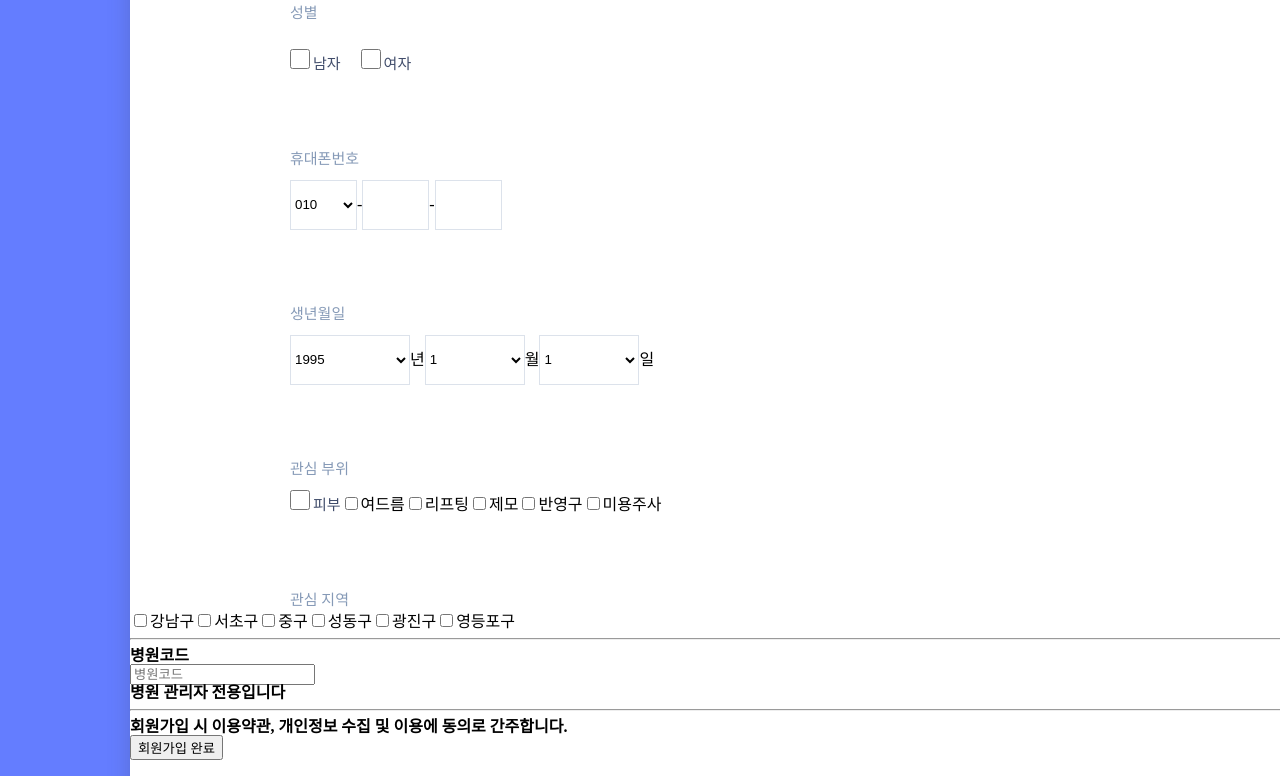
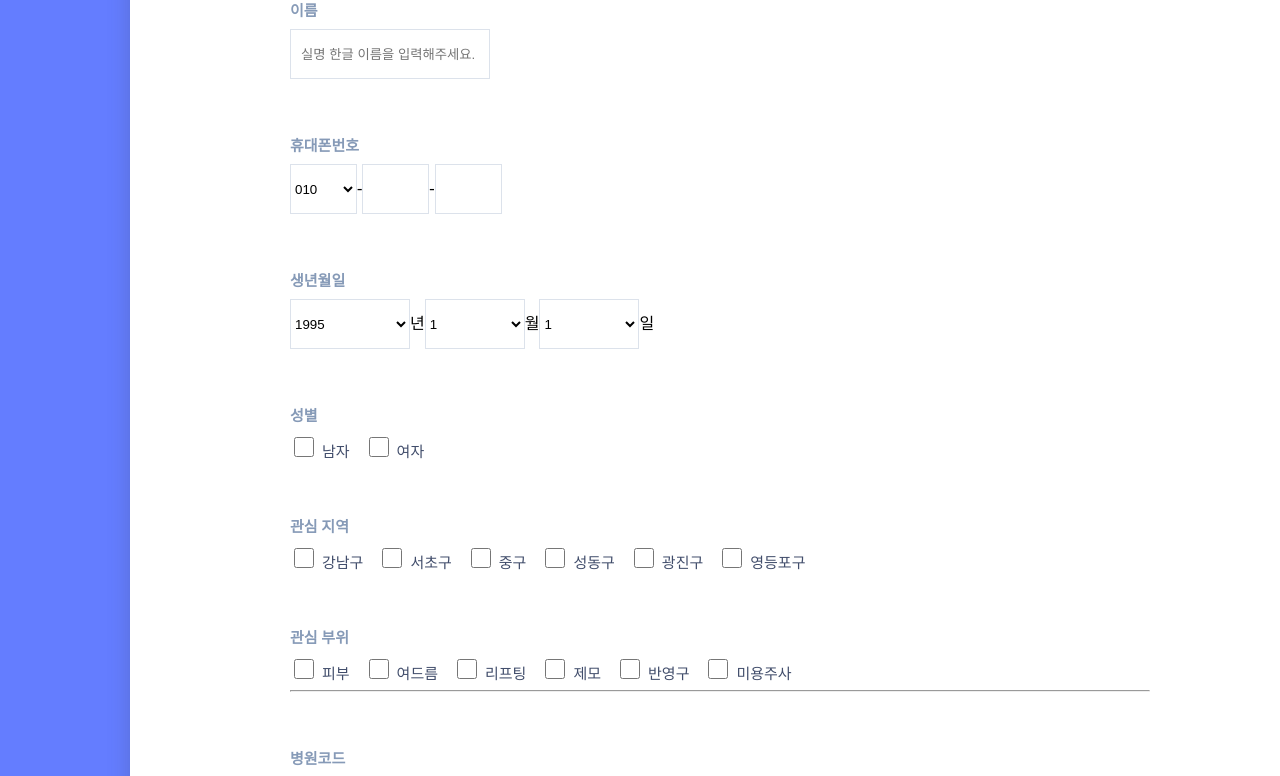
Before and after one commit to lyhlg/havit-web, a React (Create React App) app in the folder havit-web-frontend/: page /privacy in a window 1280 px wide. Shown: the part 380-1156 px from the top of the page. Built offline with nearby package versions, Linux system fonts and the light colour scheme; no server answers; a web font is replaced by a local one.

Commit message:
Modify signup

```diff
--- a/havit-web-frontend/src/components/Header/Privacy.js
+++ b/havit-web-frontend/src/components/Header/Privacy.js
@@ -7,23 +7,15 @@ class Privacy extends Component {
     return (
       <div className="privacy">
         <div className="privacy__wrapper">
-          <h2 className="privacy__signuptext">회원가입</h2>
-          <h3 className="privacy__name">이름</h3>
+          <div className="privacy__tab">
+            <h2 className="privacy__title">회원가입</h2>
+            <h3 className="privacy__label">이름</h3>
             <input
               type="text"
-            className="privacy__namebox"
+              className="privacy__input"
               placeholder="실명 한글 이름을 입력해주세요."
             />
-          <h3 className="privacy__gender">성별</h3>
-          <input type="checkbox" className="privacy__checkbox1" />
-          <label for="subscribeNews" className="privacy__male">
-            남자
-          </label>
-          <input type="checkbox" className="privacy__checkbox2" />
-          <label for="subscribeNews" className="privacy__female">
-            여자
-          </label>
-          <h3 className="privacy__phone">휴대폰번호</h3>
+            <h3 className="privacy__label">휴대폰번호</h3>
             <select id="txtMobile1" className="privacy__box1">
               <option value="010">010</option>
               <option value="011">011</option>
@@ -43,77 +35,104 @@ class Privacy extends Component {
               type="text"
               id="txtMobile3"
               size="4"
-            className="privacy__box3"
+              className="privacy__box2"
             />
-          <h3 className="privacy__birthday">생년월일</h3>
-          <select className="privacy__year">
+            <h3 className="privacy__label">생년월일</h3>
+            <select className="privacy__box3">
               <option>1995</option>
               <option>1996</option>
               <option>1997</option>
             </select>
             <span>년</span>
-          <select className="privacy__month">
+            <select className="privacy__box4">
               <option>1</option>
               <option>2</option>
               <option>3</option>
             </select>
             <span>월</span>
-          <select className="privacy__day">
+            <select className="privacy__box4">
               <option>1</option>
               <option>2</option>
               <option>3</option>
             </select>
             <span>일</span>
-          <h3 className="privacy__likepoint">관심 부위</h3>
-          <input type="checkbox" className="privacy__pointcheckbox1" />
-          <label for="subscribeNews" className="privacy__pointchecktext1">
+            <h3 className="privacy__label">성별</h3>
+            <input type="checkbox" className="privacy__checkbox" />
+            <label for="subscribeNews" className="privacy__text">
+              남자
+            </label>
+            <input type="checkbox" className="privacy__checkbox" />
+            <label for="subscribeNews" className="privacy__text">
+              여자
+            </label>
+            <h3 className="privacy__label">관심 지역</h3>
+            <input type="checkbox" className="privacy__checkbox" />
+            <label for="subscribeNews" className="privacy__text">
+              강남구
+            </label>
+            <input type="checkbox" className="privacy__checkbox" />
+            <label for="subscribeNews" className="privacy__text">
+              서초구
+            </label>
+            <input type="checkbox" className="privacy__checkbox" />
+            <label for="subscribeNews" className="privacy__text">
+              중구
+            </label>
+            <input type="checkbox" className="privacy__checkbox" />
+            <label for="subscribeNews" className="privacy__text">
+              성동구
+            </label>
+            <input type="checkbox" className="privacy__checkbox" />
+            <label for="subscribeNews" className="privacy__text">
+              광진구
+            </label>
+            <input type="checkbox" className="privacy__checkbox" />
+            <label for="subscribeNews" className="privacy__text">
+              영등포구
+            </label>
+            <h3 className="privacy__label">관심 부위</h3>
+            <input type="checkbox" className="privacy__checkbox" />
+            <label for="subscribeNews" className="privacy__text">
               피부
             </label>
-          <input type="checkbox" className="privacy__pointcheckbox2" />
-          <label for="subscribeNews" className="privacy__pointchecktext2">
+            <input type="checkbox" className="privacy__checkbox" />
+            <label for="subscribeNews" className="privacy__text">
               여드름
             </label>
-          <input type="checkbox" className="privacy__pointcheckbox3" />
-          <label for="subscribeNews" className="privacy__pointchecktext3">
+            <input type="checkbox" className="privacy__checkbox" />
+            <label for="subscribeNews" className="privacy__text">
               리프팅
             </label>
-          <input type="checkbox" className="privacy__pointcheckbox4" />
-          <label for="subscribeNews" className="privacy__pointchecktext4">
+            <input type="checkbox" className="privacy__checkbox" />
+            <label for="subscribeNews" className="privacy__text">
               제모
             </label>
-          <input type="checkbox" className="privacy__pointcheckbox5" />
-          <label for="subscribeNews" className="privacy__pointchecktext5">
+            <input type="checkbox" className="privacy__checkbox" />
+            <label for="subscribeNews" className="privacy__text">
               반영구
             </label>
-          <input type="checkbox" className="privacy__pointcheckbox6" />
-          <label for="subscribeNews" className="privacy__pointchecktext6">
+            <input type="checkbox" className="privacy__checkbox" />
+            <label for="subscribeNews" className="privacy__text">
               미용주사
             </label>
-          <h3 className="privacy__likearea">관심 지역</h3>
-          <input type="checkbox" />
-          <label for="subscribeNews">강남구</label>
-          <input type="checkbox" />
-          <label for="subscribeNews">서초구</label>
-          <input type="checkbox" />
-          <label for="subscribeNews">중구</label>
-          <input type="checkbox" />
-          <label for="subscribeNews">성동구</label>
-          <input type="checkbox" />
-          <label for="subscribeNews">광진구</label>
-          <input type="checkbox" />
-          <label for="subscribeNews">영등포구</label>
-
             <hr />
-          <h3>병원코드</h3>
-          <input type="text" placeholder="병원코드" />
-          <h6>병원 관리자 전용입니다</h6>
+            <h3 className="privacy__label">병원코드</h3>
+            <input
+              type="text"
+              className="privacy__input"
+              placeholder="병원코드"
+            />
+            <h6 className="privacy__subtext">병원 관리자 전용입니다</h6>
             <hr />
-          <h6>
+            <h6 className="privacy__info">
               회원가입 시 이용약관, 개인정보 수집 및 이용에 동의로 간주합니다.
             </h6>
-          <button>
-            <Link to="/signupend">회원가입 완료</Link>
+            <button className="privacy__btn">
+              <Link to="/signupend" className="privacy__btntext">
+                회원가입
+              </Link>
             </button>
+          </div>
         </div>
       </div>
     );
--- a/havit-web-frontend/src/styles/Header/Privacy.scss
+++ b/havit-web-frontend/src/styles/Header/Privacy.scss
@@ -3,6 +3,7 @@
   height: 1464px;
   background-color: #647dff;
   margin: 0 auto;
+  padding-top: 140px;
 
   .privacy__wrapper {
     width: 1180px;
@@ -11,123 +12,26 @@
     box-shadow: 0 20px 20px 0 rgba(65, 77, 107, 0.3);
     margin: 0 auto;
 
+    .privacy__tab {
+      padding: 80px 160px;
+
+      .privacy__title {
+        font-size: 24px;
+        color: #647dff;
       }
 
-  .privacy__signuptext {
-    width: 89px;
-    height: 24px;
-    font-family: SpoqaHanSans;
-    font-size: 24px;
-    font-weight: bold;
-    font-style: normal;
-    font-stretch: normal;
-    line-height: 1;
-    letter-spacing: normal;
-    text-align: left;
-    color: #647dff;
-    margin-top: 80px;
-    margin-left: 160px;
+      .privacy__label {
+        font-size: 15px;
+        color: #869ab7;
+        margin: 60px 0 10px 0;
       }
 
-  .privacy__name {
-    width: 28px;
-    height: 20px;
-    font-family: SpoqaHanSans;
-    font-size: 15px;
-    font-weight: normal;
-    font-style: normal;
-    font-stretch: normal;
-    line-height: 1.33;
-    letter-spacing: normal;
-    text-align: left;
-    color: #869ab7;
-    margin-top: 60px;
-    margin-left: 160px;
-  }
-
-  .privacy__namebox {
+      .privacy__input {
         width: 200px;
         height: 50px;
         background-color: #ffffff;
         border: solid 1px #dce2eb;
-    margin-top: 10px;
-    margin-left: 160px;
-  }
-
-  .privacy__gender {
-    width: 28px;
-    height: 20px;
-    font-family: SpoqaHanSans;
-    font-size: 15px;
-    font-weight: normal;
-    font-style: normal;
-    font-stretch: normal;
-    line-height: 1.33;
-    letter-spacing: normal;
-    text-align: left;
-    color: #869ab7;
-    margin-top: 60px;
-    margin-left: 160px;
-  }
-
-  .privacy__checkbox1 {
-    width: 20px;
-    height: 20px;
-    object-fit: contain;
-    margin-top: 10px;
-    margin-left: 160px;
-  }
-
-  .privacy__male {
-    width: 40px;
-    height: 20px;
-    font-family: SpoqaHanSans;
-    font-size: 15px;
-    font-weight: 300;
-    font-style: normal;
-    font-stretch: normal;
-    line-height: 1.33;
-    letter-spacing: normal;
-    text-align: left;
-    color: #414d6b;
-  }
-
-  .privacy__checkbox2 {
-    width: 20px;
-    height: 20px;
-    object-fit: contain;
-    margin-top: 25px;
-    margin-left: 20px;
-  }
-
-  .privacy__female {
-    width: 40px;
-    height: 20px;
-    font-family: SpoqaHanSans;
-    font-size: 15px;
-    font-weight: 300;
-    font-style: normal;
-    font-stretch: normal;
-    line-height: 1.33;
-    letter-spacing: normal;
-    text-align: left;
-    color: #414d6b;
-  }
-
-  .privacy__phone {
-    width: 73px;
-    height: 20px;
-    font-family: SpoqaHanSans;
-    font-size: 15px;
-    font-weight: normal;
-    font-style: normal;
-    font-stretch: normal;
-    line-height: 1.33;
-    letter-spacing: normal;
-    text-align: left;
-    color: #869ab7;
-    margin-top: 75px;
-    margin-left: 160px;
+        padding-left: 10px;
       }
 
       .privacy__box1 {
@@ -135,8 +39,6 @@
         height: 50px;
         background-color: #ffffff;
         border: solid 1px #dce2eb;
-    margin-top: 10px;
-    margin-left: 160px;
       }
 
       .privacy__box2 {
@@ -144,105 +46,62 @@
         height: 50px;
         background-color: #ffffff;
         border: solid 1px #dce2eb;
+        padding-left: 10px;
       }
 
       .privacy__box3 {
-    width: 67px;
+        width: 120px;
         height: 50px;
         background-color: #ffffff;
         border: solid 1px #dce2eb;
       }
 
-  .privacy__birthday {
-    width: 62px;
-    height: 20px;
-    font-family: SpoqaHanSans;
-    font-size: 15px;
-    font-weight: normal;
-    font-style: normal;
-    font-stretch: normal;
-    line-height: 1.33;
-    letter-spacing: normal;
-    text-align: left;
-    color: #869ab7;
-    margin-top: 75px;
-    margin-left: 160px;
-  }
-
-  .privacy__year {
-    width: 120px;
-    height: 50px;
-    background-color: #ffffff;
-    border: solid 1px #dce2eb;
-    margin-top: 10px;
-    margin-left: 160px;
-  }
-
-  .privacy__month {
+      .privacy__box4 {
         width: 100px;
         height: 50px;
         background-color: #ffffff;
         border: solid 1px #dce2eb;
       }
 
-  .privacy__day {
-    width: 100px;
-    height: 50px;
-    background-color: #ffffff;
-    border: solid 1px #dce2eb;
+      .privacy__checkbox {
+        width: 20px;
+        height: 20px;
       }
 
-  .privacy__likepoint {
-    width: 59px;
-    height: 20px;
-    font-family: SpoqaHanSans;
+      .privacy__text {
         font-size: 15px;
-    font-weight: normal;
-    font-style: normal;
-    font-stretch: normal;
-    line-height: 1.33;
-    letter-spacing: normal;
-    text-align: left;
-    color: #869ab7;
-    margin-top: 75px;
-    margin-left: 160px;
+        color: #414d6b;
+        margin-left: 5px;
+        margin-right: 15px;
       }
 
-  .privacy__pointcheckbox1 {
-    width: 20px;
-    height: 20px;
-    object-fit: contain;
+      .privacy__subtext {
+        font-size: 15px;
+        color: #869ab7;
         margin-top: 10px;
-    margin-left: 160px;
       }
 
-  .privacy__pointchecktext1 {
-    width: 100px;
-    height: 20px;
-    font-family: SpoqaHanSans;
+      .privacy__info {
         font-size: 15px;
-    font-weight: 300;
-    font-style: normal;
-    font-stretch: normal;
-    line-height: 1.33;
-    letter-spacing: normal;
-    text-align: left;
         color: #414d6b;
+        margin-top: 40px;
+        margin-left: 220px;
       }
 
-  .privacy__likearea {
-    width: 59px;
-    height: 20px;
-    font-family: SpoqaHanSans;
+      .privacy__btn {
+        width: 160px;
+        height: 50px;
+        border-radius: 2px;
+        background-color: #4cc8e5;
+        border: solid 1px #4cc8e5;
+        margin-top: 30px;
+        margin-left: 350px;
+
+        .privacy__btntext {
           font-size: 15px;
-    font-weight: normal;
-    font-style: normal;
-    font-stretch: normal;
-    line-height: 1.33;
-    letter-spacing: normal;
-    text-align: left;
-    color: #869ab7;
-    margin-top: 75px;
-    margin-left: 160px;
+          color: #ffffff;
         }
       }
+    }
+  }
+}
--- a/havit-web-frontend/src/styles/css/Header/Privacy.css
+++ b/havit-web-frontend/src/styles/css/Header/Privacy.css
@@ -2,203 +2,75 @@
   width: 1440px;
   height: 1464px;
   background-color: #647dff;
-  margin: 0 auto; }
+  margin: 0 auto;
+  padding-top: 140px; }
   .privacy .privacy__wrapper {
     width: 1180px;
     height: 1244px;
     background-color: #ffffff;
     box-shadow: 0 20px 20px 0 rgba(65, 77, 107, 0.3);
     margin: 0 auto; }
-  .privacy .privacy__signuptext {
-    width: 89px;
-    height: 24px;
-    font-family: SpoqaHanSans;
+    .privacy .privacy__wrapper .privacy__tab {
+      padding: 80px 160px; }
+      .privacy .privacy__wrapper .privacy__tab .privacy__title {
         font-size: 24px;
-    font-weight: bold;
-    font-style: normal;
-    font-stretch: normal;
-    line-height: 1;
-    letter-spacing: normal;
-    text-align: left;
-    color: #647dff;
-    margin-top: 80px;
-    margin-left: 160px; }
-  .privacy .privacy__name {
-    width: 28px;
-    height: 20px;
-    font-family: SpoqaHanSans;
+        color: #647dff; }
+      .privacy .privacy__wrapper .privacy__tab .privacy__label {
         font-size: 15px;
-    font-weight: normal;
-    font-style: normal;
-    font-stretch: normal;
-    line-height: 1.33;
-    letter-spacing: normal;
-    text-align: left;
         color: #869ab7;
-    margin-top: 60px;
-    margin-left: 160px; }
-  .privacy .privacy__namebox {
+        margin: 60px 0 10px 0; }
+      .privacy .privacy__wrapper .privacy__tab .privacy__input {
         width: 200px;
         height: 50px;
         background-color: #ffffff;
         border: solid 1px #dce2eb;
-    margin-top: 10px;
-    margin-left: 160px; }
-  .privacy .privacy__gender {
-    width: 28px;
-    height: 20px;
-    font-family: SpoqaHanSans;
-    font-size: 15px;
-    font-weight: normal;
-    font-style: normal;
-    font-stretch: normal;
-    line-height: 1.33;
-    letter-spacing: normal;
-    text-align: left;
-    color: #869ab7;
-    margin-top: 60px;
-    margin-left: 160px; }
-  .privacy .privacy__checkbox1 {
-    width: 20px;
-    height: 20px;
-    object-fit: contain;
-    margin-top: 10px;
-    margin-left: 160px; }
-  .privacy .privacy__male {
-    width: 40px;
-    height: 20px;
-    font-family: SpoqaHanSans;
-    font-size: 15px;
-    font-weight: 300;
-    font-style: normal;
-    font-stretch: normal;
-    line-height: 1.33;
-    letter-spacing: normal;
-    text-align: left;
-    color: #414d6b; }
-  .privacy .privacy__checkbox2 {
-    width: 20px;
-    height: 20px;
-    object-fit: contain;
-    margin-top: 25px;
-    margin-left: 20px; }
-  .privacy .privacy__female {
-    width: 40px;
-    height: 20px;
-    font-family: SpoqaHanSans;
-    font-size: 15px;
-    font-weight: 300;
-    font-style: normal;
-    font-stretch: normal;
-    line-height: 1.33;
-    letter-spacing: normal;
-    text-align: left;
-    color: #414d6b; }
-  .privacy .privacy__phone {
-    width: 73px;
-    height: 20px;
-    font-family: SpoqaHanSans;
-    font-size: 15px;
-    font-weight: normal;
-    font-style: normal;
-    font-stretch: normal;
-    line-height: 1.33;
-    letter-spacing: normal;
-    text-align: left;
-    color: #869ab7;
-    margin-top: 75px;
-    margin-left: 160px; }
-  .privacy .privacy__box1 {
+        padding-left: 10px; }
+      .privacy .privacy__wrapper .privacy__tab .privacy__box1 {
+        width: 67px;
+        height: 50px;
+        background-color: #ffffff;
+        border: solid 1px #dce2eb; }
+      .privacy .privacy__wrapper .privacy__tab .privacy__box2 {
         width: 67px;
         height: 50px;
         background-color: #ffffff;
         border: solid 1px #dce2eb;
-    margin-top: 10px;
-    margin-left: 160px; }
-  .privacy .privacy__box2 {
-    width: 67px;
+        padding-left: 10px; }
+      .privacy .privacy__wrapper .privacy__tab .privacy__box3 {
+        width: 120px;
         height: 50px;
         background-color: #ffffff;
         border: solid 1px #dce2eb; }
-  .privacy .privacy__box3 {
-    width: 67px;
-    height: 50px;
-    background-color: #ffffff;
-    border: solid 1px #dce2eb; }
-  .privacy .privacy__birthday {
-    width: 62px;
-    height: 20px;
-    font-family: SpoqaHanSans;
-    font-size: 15px;
-    font-weight: normal;
-    font-style: normal;
-    font-stretch: normal;
-    line-height: 1.33;
-    letter-spacing: normal;
-    text-align: left;
-    color: #869ab7;
-    margin-top: 75px;
-    margin-left: 160px; }
-  .privacy .privacy__year {
-    width: 120px;
-    height: 50px;
-    background-color: #ffffff;
-    border: solid 1px #dce2eb;
-    margin-top: 10px;
-    margin-left: 160px; }
-  .privacy .privacy__month {
+      .privacy .privacy__wrapper .privacy__tab .privacy__box4 {
         width: 100px;
         height: 50px;
         background-color: #ffffff;
         border: solid 1px #dce2eb; }
-  .privacy .privacy__day {
-    width: 100px;
+      .privacy .privacy__wrapper .privacy__tab .privacy__checkbox {
+        width: 20px;
+        height: 20px; }
+      .privacy .privacy__wrapper .privacy__tab .privacy__text {
+        font-size: 15px;
+        color: #414d6b;
+        margin-left: 5px;
+        margin-right: 15px; }
+      .privacy .privacy__wrapper .privacy__tab .privacy__subtext {
+        font-size: 15px;
+        color: #869ab7;
+        margin-top: 10px; }
+      .privacy .privacy__wrapper .privacy__tab .privacy__info {
+        font-size: 15px;
+        color: #414d6b;
+        margin-top: 40px;
+        margin-left: 220px; }
+      .privacy .privacy__wrapper .privacy__tab .privacy__btn {
+        width: 160px;
         height: 50px;
-    background-color: #ffffff;
-    border: solid 1px #dce2eb; }
-  .privacy .privacy__likepoint {
-    width: 59px;
-    height: 20px;
-    font-family: SpoqaHanSans;
+        border-radius: 2px;
+        background-color: #4cc8e5;
+        border: solid 1px #4cc8e5;
+        margin-top: 30px;
+        margin-left: 350px; }
+        .privacy .privacy__wrapper .privacy__tab .privacy__btn .privacy__btntext {
           font-size: 15px;
-    font-weight: normal;
-    font-style: normal;
-    font-stretch: normal;
-    line-height: 1.33;
-    letter-spacing: normal;
-    text-align: left;
-    color: #869ab7;
-    margin-top: 75px;
-    margin-left: 160px; }
-  .privacy .privacy__pointcheckbox1 {
-    width: 20px;
-    height: 20px;
-    object-fit: contain;
-    margin-top: 10px;
-    margin-left: 160px; }
-  .privacy .privacy__pointchecktext1 {
-    width: 100px;
-    height: 20px;
-    font-family: SpoqaHanSans;
-    font-size: 15px;
-    font-weight: 300;
-    font-style: normal;
-    font-stretch: normal;
-    line-height: 1.33;
-    letter-spacing: normal;
-    text-align: left;
-    color: #414d6b; }
-  .privacy .privacy__likearea {
-    width: 59px;
-    height: 20px;
-    font-family: SpoqaHanSans;
-    font-size: 15px;
-    font-weight: normal;
-    font-style: normal;
-    font-stretch: normal;
-    line-height: 1.33;
-    letter-spacing: normal;
-    text-align: left;
-    color: #869ab7;
-    margin-top: 75px;
-    margin-left: 160px; }
+          color: #ffffff; }
```
Also changed, not shown: havit-web-frontend/src/components/Header/Signup.js (+13 -9 lines), havit-web-frontend/src/styles/Header/Signup.scss (+19 -63 lines), havit-web-frontend/src/styles/css/Header/Signup.css (+13 -55 lines). Lines whose indentation alone changed are shown as unchanged.
